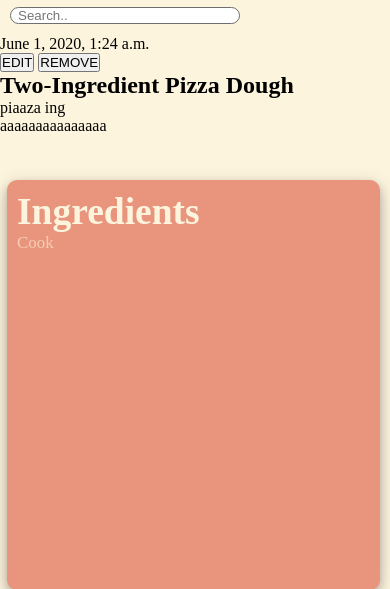
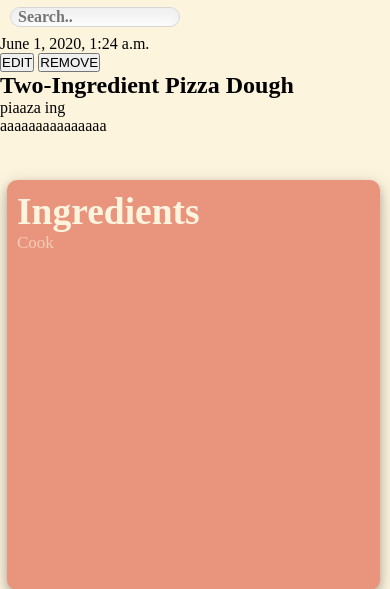
Before and after one commit to oqueuo/cook_simple, a Django app: page /recipe/2/ in a window 390 px wide. Shown: the part 50-639 px from the top of the page. Run offline with Django 3.2, Linux system fonts and the light colour scheme; a user stored in the database is signed in; data comes from the database, SQL or seed files in the repository; some libraries are stand-ins or nearby versions.

Commit message:
Web app icon and search bar redesign

```diff
--- a/recipe/static/css/style.css
+++ b/recipe/static/css/style.css
@@ -149,17 +149,27 @@ aside {
 .search-bar {
     margin-left: 22px;
     margin-top: 15px;
-    min-width: 20vw;
 }
 .search-bar input {
-    width: 230px;
+    width: calc(20vw - 35px);
+    font-size: 1em;
+    font-family: 'Times New Roman', Times, serif;
+    color: #525865;
     border-radius: 10px;
-    border: 1px solid rgb(110, 110, 110);
+    border: 1px solid rgb(214, 214, 214);
     padding-left: 7px;
+    background: #fff;
+    box-shadow: inset 1px 10px 15px rgba(0, 0, 0, 0.07);
+    font-weight: bold;
+}
+.search-bar input:hover {
+    box-shadow: inset 1px 2px 5px rgba(0, 0, 0, 0.02);
 }
 .search-bar input:focus {
     outline: none;
+    box-shadow: inset 1px 2px 4px rgba(0, 0, 0, 0.01), 0px 0px 8px rgba(0, 0, 0, 0.2);
 }
+
 
 /* Recipe pulldown */
 article ul {
@@ -282,9 +292,7 @@ ul .recipe-pulldown a:hover {
         min-width: 20vw;
     }
     .search-bar input {
-        width: 230px;
-        border-radius: 10px;
-        border: 1px solid rgb(110, 110, 110);
+        width: 170px;
     }
     ::-webkit-scrollbar {
         width: 0px;  /* Remove scrollbar space */
```
Also changed, not shown: apple-touch-icon.png (added).
